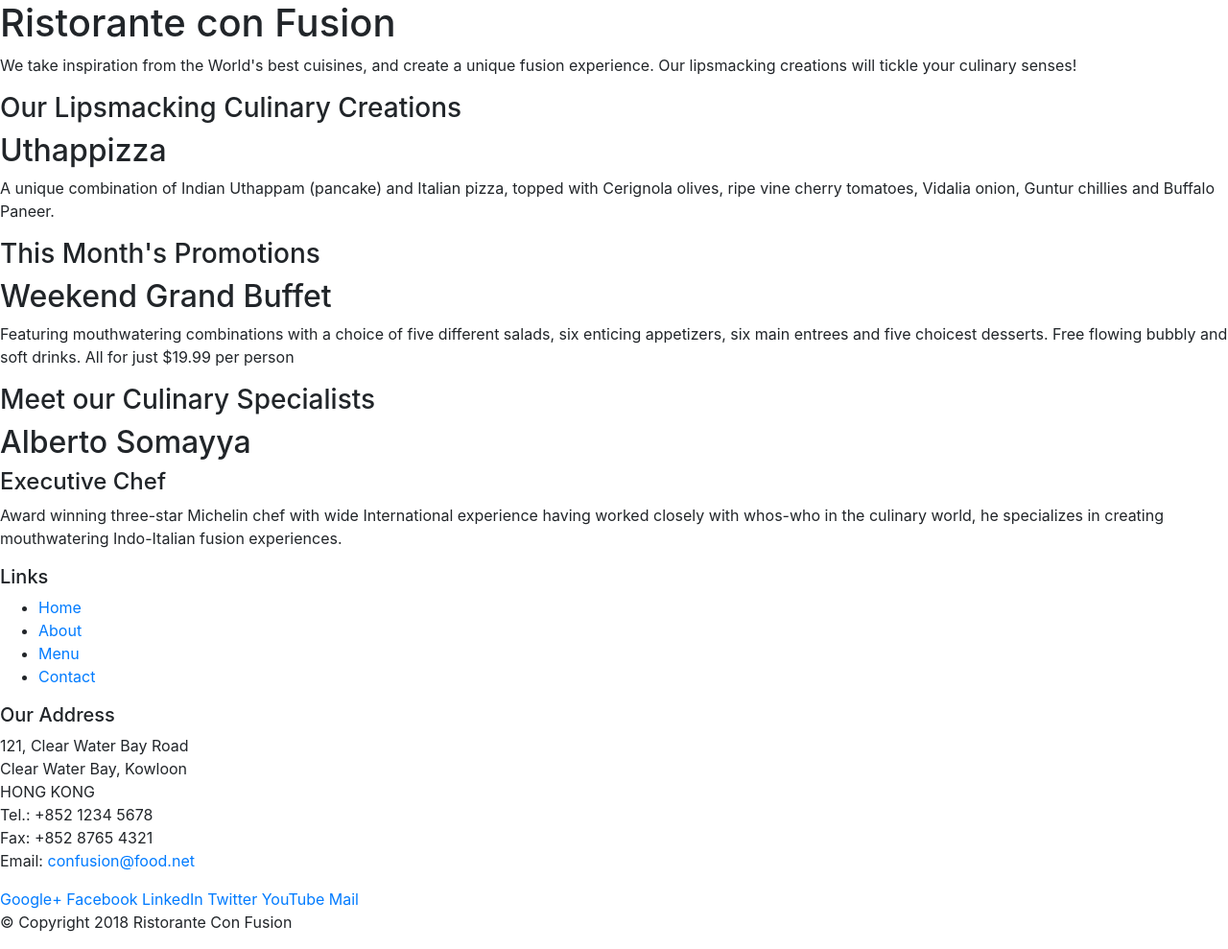
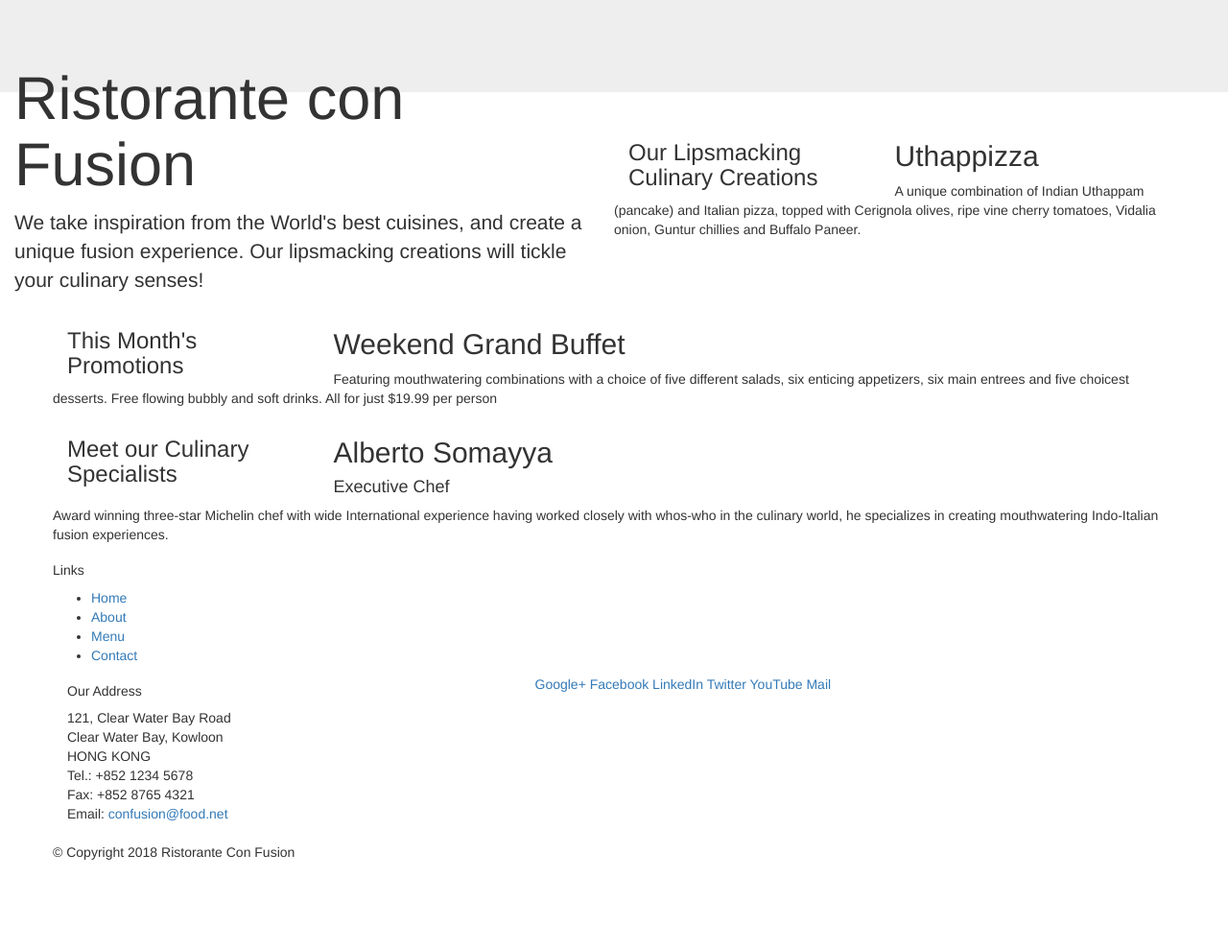
Before and after one commit to Arsenethierry/Front-End-Web-UI-Frameworks-and-Tools-Bootstrap-4, a website: page confusion/index.html in a window 1280 px wide. Shown: the whole page at 96% size. After the commit the page ends 908 px from the top, so only its background shows below. Drawn offline with nearby package versions, Linux system fonts and the light colour scheme.

Commit message:
Bootstrap Grid Part 1

```diff
--- a/index.html
+++ b/confusion/index.html
@@ -2,12 +2,12 @@
 <html lang="en">
 
 <head>
-    <!-- Required meta tags always come first -->
+
     <meta charset="utf-8">
     <meta name="viewport" content="width=device-width, initial-scale=1, shrink-to-fit=no">
     <meta http-equiv="x-ua-compatible" content="ie=edge">
 
-    <!-- Bootstrap CSS -->
+
     <link rel="stylesheet" href="node_modules/bootstrap/dist/css/bootstrap.min.css">
     <title>WCreatorz e-commerce</title>
 
@@ -15,46 +15,46 @@
 
 <body>
 
-    <header>
-        <div>
+    <header class="jumbotron">
+        <div class="col-12 col-sm-6">
             <div>
                 <div>
                     <h1>Ristorante con Fusion</h1>
                     <p>We take inspiration from the World's best cuisines, and create a unique fusion experience. Our lipsmacking creations will tickle your culinary senses!</p>
                 </div>
-                <div>
+                <div class="col-12 col-sm">
                 </div>
             </div>
         </div>
     </header>
 
-    <div>
-        <div>
-            <div>
+    <div class="container">
+        <div class="row">
+            <div class="col-12 col-sm-4 order-sm-last col-md-3">
                 <h3>Our Lipsmacking Culinary Creations</h3>
             </div>
-            <div>
+            <div class="col col-sm order-sm-first col-md">
                 <h2>Uthappizza</h2>
                 <p>A unique combination of Indian Uthappam (pancake) and Italian pizza, topped with Cerignola olives, ripe vine cherry tomatoes, Vidalia onion, Guntur chillies and Buffalo Paneer.</p>
             </div>
         </div>
 
 
-        <div>
-            <div>
+        <div class="row">
+            <div class="col-12 col-sm-4 col-md-3">
                 <h3>This Month's Promotions</h3>
             </div>
-            <div>
+            <div class="col col-sm order-sm-last col-md">
                 <h2>Weekend Grand Buffet</h2>
                 <p>Featuring mouthwatering combinations with a choice of five different salads, six enticing appetizers, six main entrees and five choicest desserts. Free flowing bubbly and soft drinks. All for just $19.99 per person </p>
             </div>
         </div>
 
-        <div>
-            <div>
+        <div class="row">
+            <div class="col-12 col-sm-4  order-sm-last col-md-3">
                 <h3>Meet our Culinary Specialists</h3>
             </div>
-            <div>
+            <div class="col col-sm order-sm-first col-md">
                 <h2>Alberto Somayya</h2>
                 <h4>Executive Chef</h4>
                 <p>Award winning three-star Michelin chef with wide International experience having worked closely with whos-who in the culinary world, he specializes in creating mouthwatering Indo-Italian fusion experiences. </p>
@@ -63,9 +63,9 @@
     </div>
 
     <footer>
-        <div>
-            <div>
-                <div>
+        <div class="container">
+            <div class="row">
+                <div class="col-4 offset-1 col-2">
                     <h5>Links</h5>
                     <ul>
                         <li><a href="#">Home</a></li>
@@ -74,7 +74,7 @@
                         <li><a href="#">Contact</a></li>
                     </ul>
                 </div>
-                <div>
+                <div class="col-7 col-sm-5">
                     <h5>Our Address</h5>
                     <address>
 		              121, Clear Water Bay Road<br>
@@ -85,8 +85,8 @@
 		              Email: <a href="mailto:confusion@food.net">confusion@food.net</a>
 		           </address>
                 </div>
-                <div>
-                    <div>
+                <div class="row">
+                    <div class="col-12 col-sm-4">
                         <a href="http://google.com/+">Google+</a>
                         <a href="http://www.facebook.com/profile.php?id=">Facebook</a>
                         <a href="http://www.linkedin.com/in/">LinkedIn</a>
@@ -96,14 +96,14 @@
                     </div>
                 </div>
            </div>
-           <div>
-                <div>
+           <div class="row">
+                <div class="col-auto">
                     <p>© Copyright 2018 Ristorante Con Fusion</p>
                 </div>
            </div>
         </div>
     </footer>
-<!-- jQuery first, then Popper.js, then Bootstrap JS. -->
+
 <script src="node_modules/jquery/dist/jquery.slim.min.js"></script>
 <script src="node_modules/popper.js/dist/umd/popper.min.js"></script>
 <script src="node_modules/bootstrap/dist/js/bootstrap.min.js"></script>
--- a/package.json
+++ b/package.json
@@ -4,7 +4,8 @@
   "description": "week 1 front end using bootstrap web ui",
   "main": "index.js",
   "scripts": {
-    "test": "echo \"Error: no test specified\" && exit 1"
+    "test": "echo \"Error: no test specified\" && exit 1",
+
   },
   "author": "Arsene",
   "license": "ISC",
```
Also changed, not shown: 2 other files.
